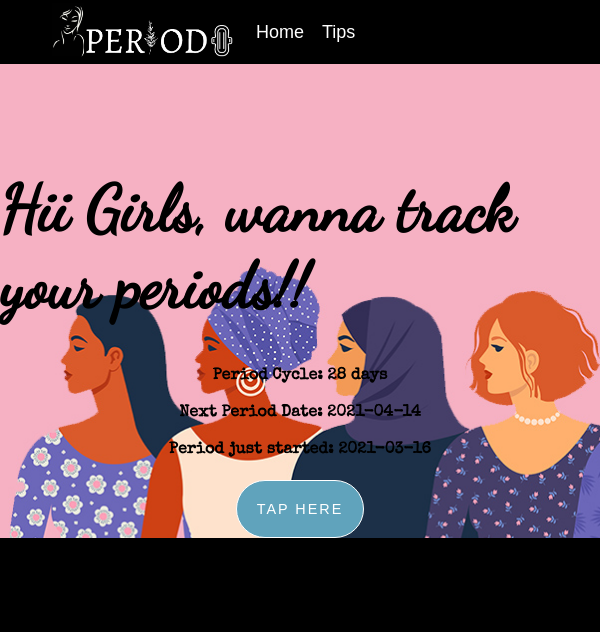
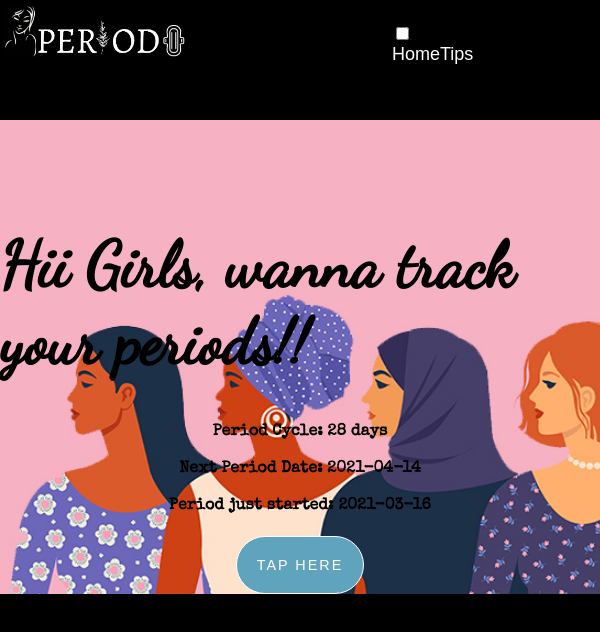
Before and after one commit to Feminine-Divine/periodo, a Next.js app in the folder periodo/: page / in a window 600 px wide. Shown: the top 632 px of the page. Built offline with nearby package versions, Linux system fonts and the light colour scheme; a web font is replaced by a local one.

Commit message:
Improvment in Navbar #87

```diff
--- /dev/null
+++ b/periodo/components/navbar.css
@@ -0,0 +1,69 @@
+
+.nav-img{
+    position: relative;
+    left: 2%;
+}
+.Nav-bar{
+   width: 90%;
+   height: 150px;
+    padding: 1rem;
+    font-size: 20px;
+    font-weight: 700;
+}
+.main-navbar{
+   width: 150px;
+   height: 20px;
+    /* background-color: aqua; */
+}
+.Nav-bar:hover{
+   border-radius: 2rem;
+    box-shadow: 2px 2px 3px 3px cyan,
+                 2px 2px 5px 4px cyan;
+color: turquoise;
+}
+#nav-btn,.toggle{
+    display: none;
+}
+
+
+/***********Responshiv********/
+
+@media (min-width:400px) and (max-width:700px){
+
+        .toggle{
+        display: block;
+        width: 30px;
+        height: 20px;
+        position: absolute;
+        top: 4%;
+        right: 2%;
+    }
+    .Nav-bar{
+        right: -50%;
+        text-align: center;
+        text-transform: capitalize;
+    }
+    .main-navbar{
+        display: none;
+        }
+    .toggel-btn{
+        width: 30px;
+        min-height: 7px;
+        margin: 2px;
+        background-color: white;
+
+    }
+
+    #nav-btn:checked+.main-navbar{
+        display: flex;
+        flex-direction: column;
+    }
+}
+
+@media screen and (max-width:400px){
+
+    .Nav-bar{
+        right: -40%;
+    }
+
+}
--- a/periodo/components/navbar.js
+++ b/periodo/components/navbar.js
@@ -1,24 +1,36 @@
 import React from "react"
 import Link from "next/link"
 import Typography from '@material-ui/core/Typography';
-import { Nav, PageBody } from "./styles.js"
+import { Header, Nav, PageBody } from "./styles.js";
 
 const Navbar = ({ children }) => {
   return (
     <React.Fragment>
-      <Nav>
-      <img src="Logo.png" height="64px" width="190px" padding="10px"></img>
-      <Typography variant="h5" >
 
+      <Header>
+        <img src="Logo.png" height="64px" width="190px" padding="10px" class="nav-img"></img>
+        <Typography variant="h5" >
         </Typography>
+        <Nav>
+          <input type= "checkbox" id="nav-btn"></input>
 
-        <Link href="/">
-          <a>Home</a>
-        </Link>
-        <Link href="/tips">
-          <a>Tips</a>
-        </Link>
-      </Nav>
+         <div class="main-navbar">
+            <Link href="/">
+            <a class="Nav-bar">Home</a>
+          </Link>
+          <Link href="/tips">
+            <a class="Nav-bar">Tips</a>
+          </Link>
+          </div>
+        </Nav>
+        <label for="nav-btn">
+       <div class="toggle" >
+         <div class="toggel-btn"></div>
+         <div class="toggel-btn"></div>
+         <div class="toggel-btn"></div>
+       </div>
+       </label>
+      </Header>
       <PageBody>{children}</PageBody>
     </React.Fragment>
   )
--- a/periodo/components/styles.js
+++ b/periodo/components/styles.js
@@ -1,15 +1,24 @@
 import styled from "@emotion/styled"
-export const Nav = styled("div")`
-  & > * {
-    margin-left: 1em;
-    color: white;
-  }
-  background: black;
-  padding: 2em;
-  height: 2em;
-  display: flex;
-  align-items: center;
+
+export const Header = styled("div")`
+width:100%;
+height: 15vh;
+color:white;
+background-color:black;
+display:flex;
+justify-content: space-between;
 `
+export const Nav = styled("div")
+`
+width:200px;
+height:50px;
+margin: 2rem 0.5rem;
+position: absolute;
+top: -1%;
+right: 0;
+`
+
+
 export const PageBody = styled("div")`
   width: 100%;
   height: 100%;
--- a/periodo/styles/globals.css
+++ b/periodo/styles/globals.css
@@ -1,3 +1,4 @@
+
 html,
 body {
   padding: 0;
@@ -12,6 +13,7 @@ body {
 
 @import url(https://fonts.googleapis.com/css?family=Montserrat);
 @import url(https://fonts.googleapis.com/css?family=Droid+Sans);
+@import "../components/navbar.css";
 
 a {
   color: inherit;
```
Also changed, not shown: 1 other file (tests, documents, lock files or other folders).
